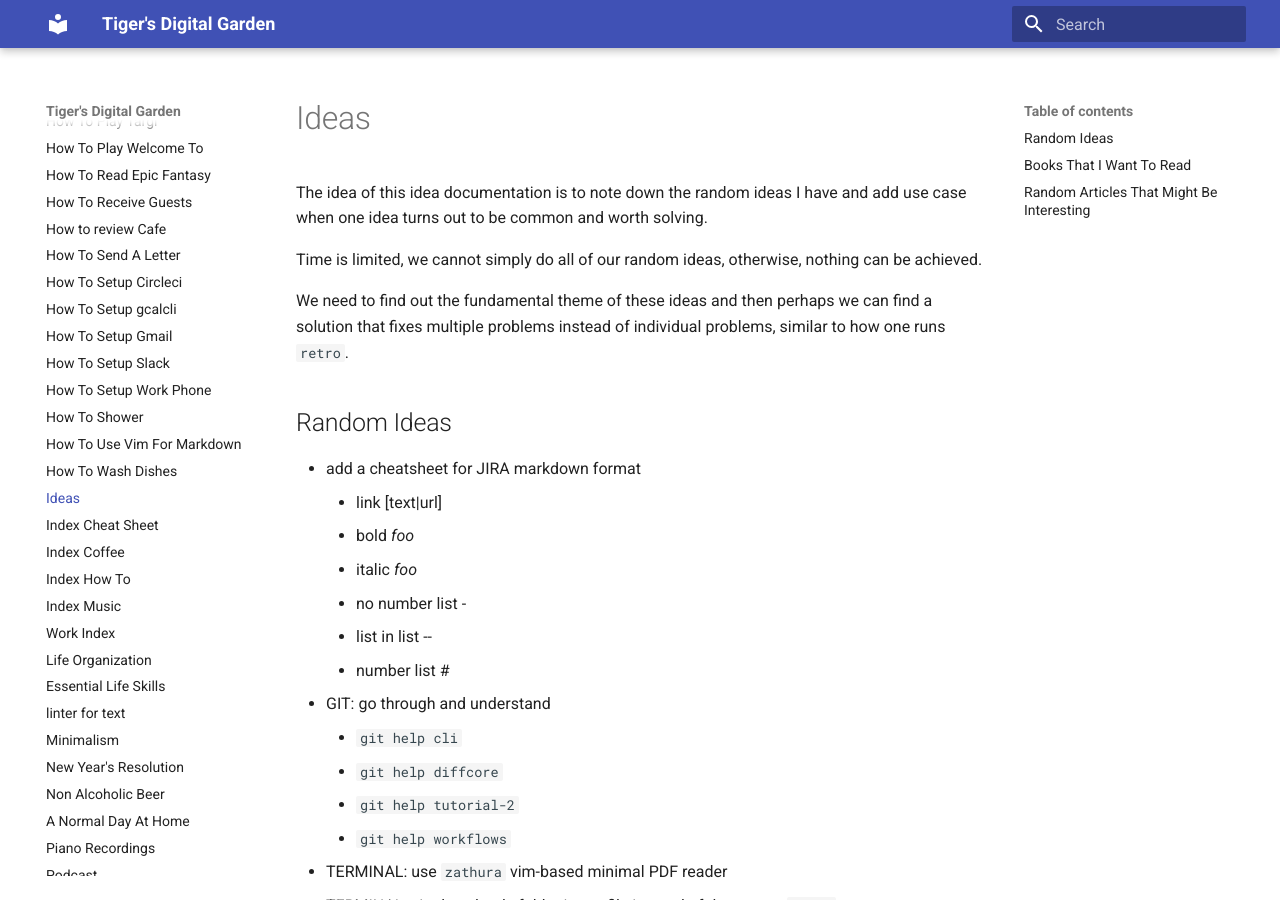
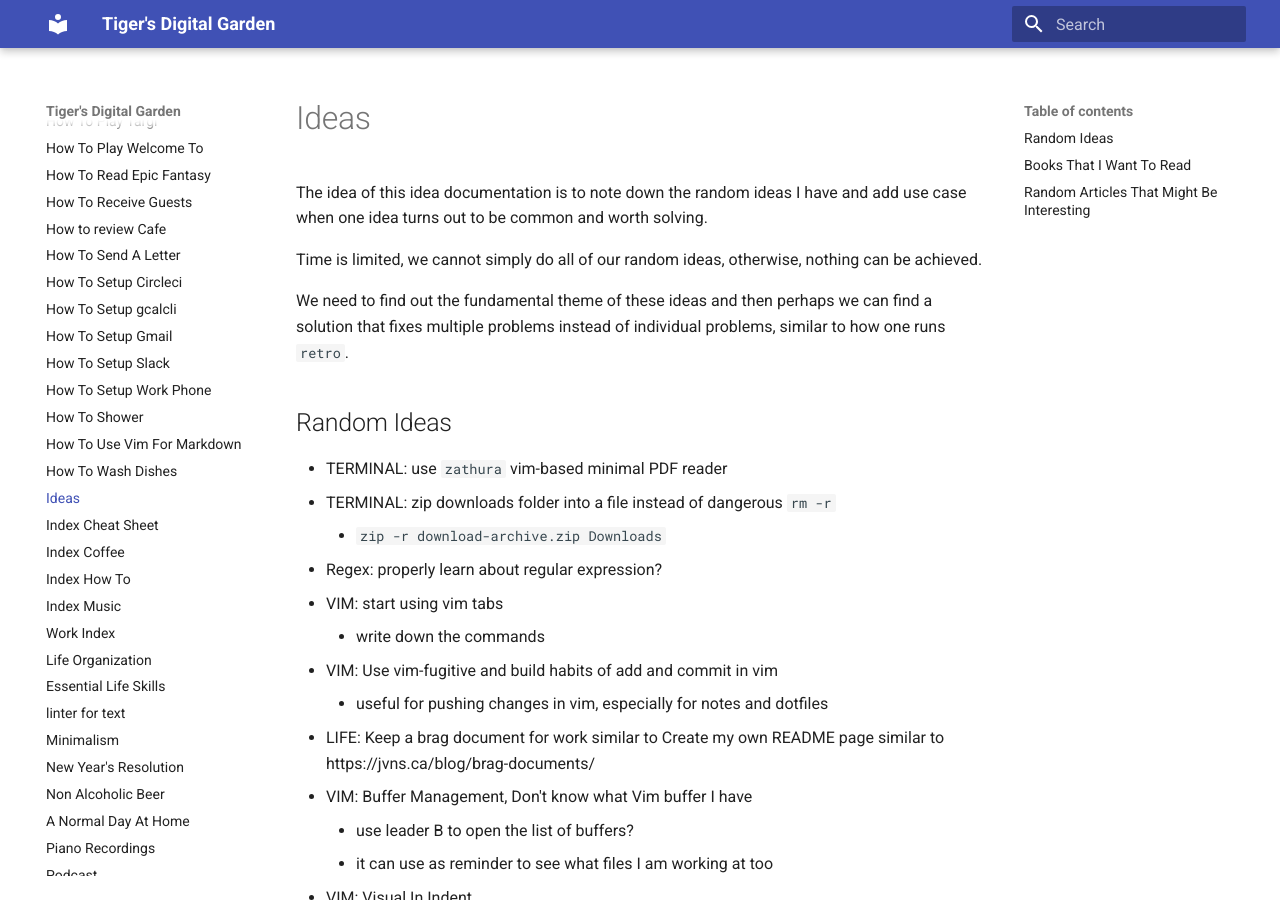
Before and after one commit to ynotstartups/notes, an MkDocs documentation site: the page built from notes/ideas.md, in a window 1280 px wide and 900 px high. Built offline with MkDocs 1.6.1 and Material for MkDocs 9.7.7, drawn with Linux system fonts in a browser that asks for light colours.

Commit message:
remove done ideas

```diff
--- a/notes/ideas.md
+++ b/notes/ideas.md
@@ -8,18 +8,6 @@ We need to find out the fundamental theme of these ideas and then perhaps we can
 
 ## Random Ideas
 
-- add a cheatsheet for JIRA markdown format
-  - link \[text|url\]
-  - bold *foo*
-  - italic _foo_
-  - no number list -
-  - list in list --
-  - number list #
-- GIT: go through and understand
-  - `git help cli`
-  - `git help diffcore`
-  - `git help tutorial-2`
-  - `git help workflows`
 - TERMINAL: use `zathura` vim-based minimal PDF reader
 - TERMINAL: zip downloads folder into a file instead of dangerous `rm -r`
   - `zip -r download-archive.zip Downloads`
```
